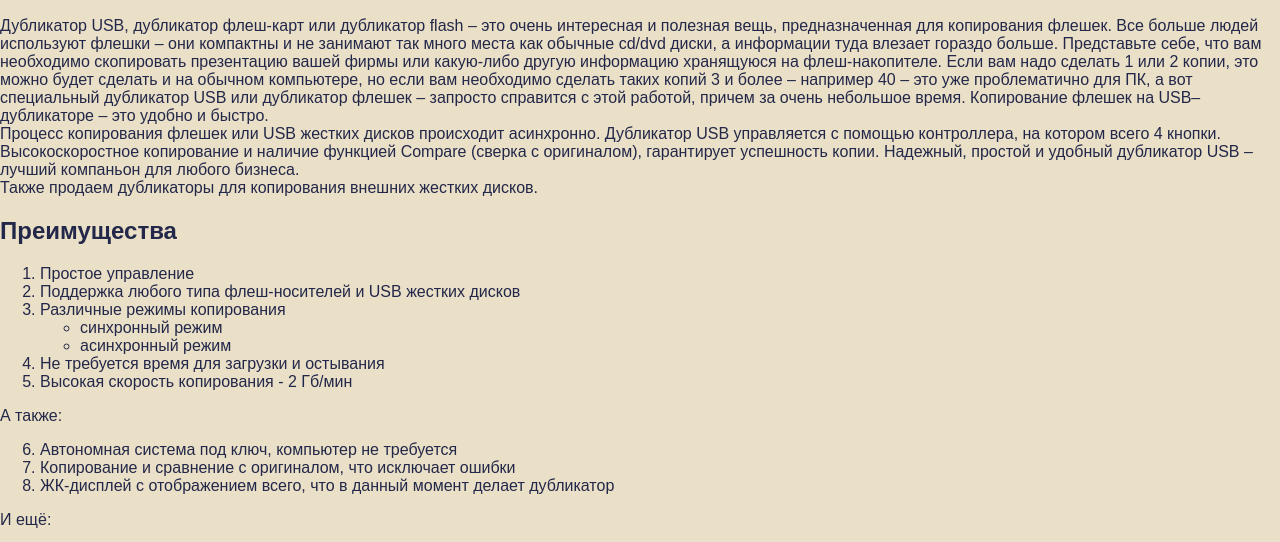
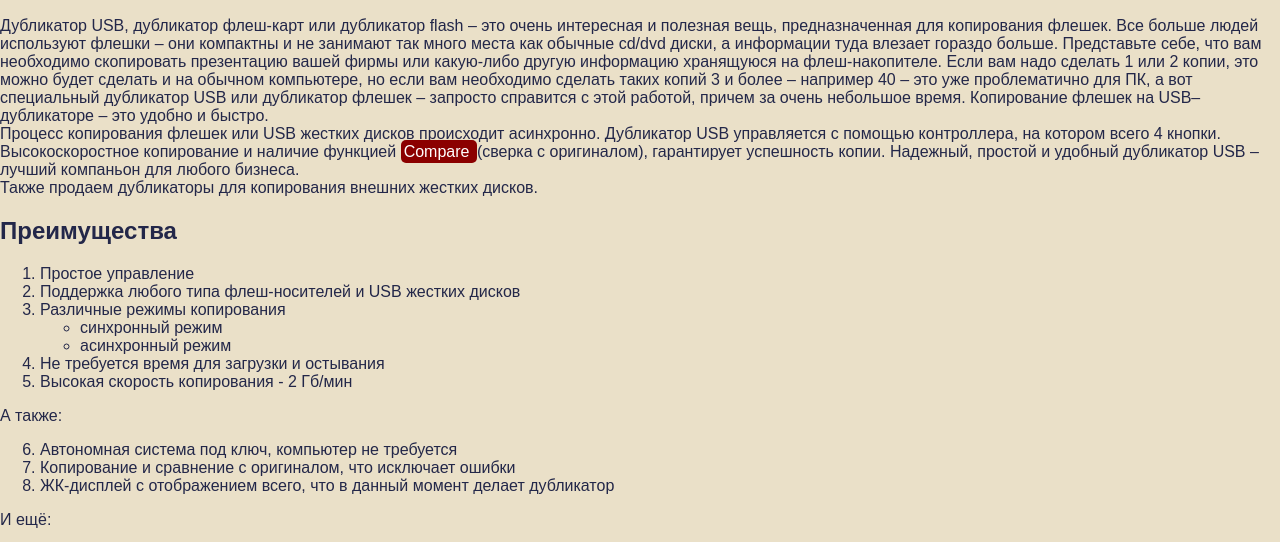
Before and after one commit to SparrowM24/web-front-labs, a plain HTML site: page lab2/usb2.html in a window 1280 px wide. Shown: the part 181-723 px from the top of the page. Drawn offline with Linux system fonts and the light colour scheme.

Commit message:
Выделение слова Compare

```diff
--- a/lab2/usb2.html
+++ b/lab2/usb2.html
@@ -36,7 +36,12 @@
                 Процесс копирования флешек или USB жестких дисков происходит
                 асинхронно. Дубликатор USB управляется с помощью контроллера,
                 на котором всего 4 кнопки. Высокоскоростное копирование и
-                наличие функцией Compare (сверка с оригиналом), гарантирует
+                наличие функцией
+                <span title="патентованная технология!" style="background-color: darkred; color: white; padding: 3px;
+                border-radius: 5px">
+                    Compare
+                </span>
+                (сверка с оригиналом), гарантирует
                 успешность копии. Надежный, простой и удобный дубликатор USB &ndash;
                 лучший компаньон для любого бизнеса.
             </div>
```
